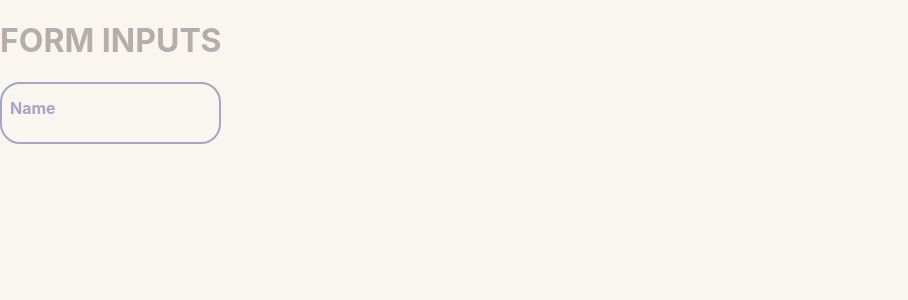
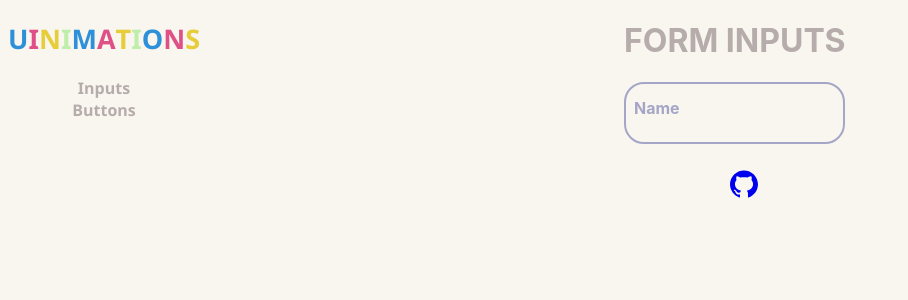
Before and after one commit to gisellen/uinimations, a React (Create React App) app: page /inputs in a window 1280 px wide. Shown: the top 300 px of the page, without its empty margins (0-908 px from the left). Built offline with nearby package versions, Linux system fonts and the light colour scheme.

Commit message:
Updated routes

```diff
--- a/src/App.js
+++ b/src/App.js
@@ -1,3 +1,4 @@
+import { Outlet } from "react-router-dom";
 import "./App.sass";
 import Footer from "./components/common/footer/Footer";
 import Sidebar from "./components/common/Sidebar/Sidebar";
@@ -11,10 +12,11 @@ function App() {
     <div className="App">
       <Sidebar />
       <div className="view">
-        <Home />
+        <Outlet />
+        <Footer />
       </div>
     </div>
-    <Footer />
+
     </>
   );
 }
--- a/src/App.sass
+++ b/src/App.sass
@@ -11,9 +11,10 @@ h1
 
 
 .view
+    margin-left: 26vh
+    padding: 0 40px
     width: 100%
     display: flex
     position: relative
     flex-direction: column
-    justify-content: center
     align-items: center
--- a/src/components/common/Sidebar/Sidebar.sass
+++ b/src/components/common/Sidebar/Sidebar.sass
@@ -1,5 +1,9 @@
 .sidebar
+    display: block
+    position: fixed
+    background-color: transparent
     width: 26vh
+    height: 99vh
 
 .header
     margin: 20px 8px
--- a/src/components/common/footer/Footer.sass
+++ b/src/components/common/footer/Footer.sass
@@ -1,5 +1,4 @@
 .footer
-    position: absolute
     bottom: 0
     height: 2.5rem
     display: flex
--- a/src/index.js
+++ b/src/index.js
@@ -9,17 +9,22 @@ import {
 import Root from './routes/root'
 import ErrorPage from './routes/error';
 import Input from './pages/Inputs'
+import Home from './pages/Home/Home';
 
 const router = createBrowserRouter([
   {
     path: "/",
     element: <Root />,
-    errorElement: <ErrorPage />
+    errorElement: <ErrorPage />,
+    children: [{
+      path:"/",
+      element: <Home/>
+    },{
+      path: "/inputs",
+      element: <Input />
+   }]
   },
-  {
-     path: "/inputs",
-     element: <Input />
-  }
+
 ]);
 
 const root = ReactDOM.createRoot(document.getElementById('root'));
--- a/src/routes/error.js
+++ b/src/routes/error.js
@@ -4,9 +4,18 @@ export default function ErrorPage(){
     const error = useRouteError()
     console.error(error)
     return (
-        <div id="error-page">
-            <p>An error occured?</p>
+        <div id="error-page" style={style}>
+            <p>An error occured</p>
             <p><small>maybe you clicked on a secret link or something</small></p>
+            <a href="/"><button>back to home</button></a>
         </div>
     )
 }
+
+const style ={
+    display: 'flex',
+    flexDirection: 'column',
+    justifyContent: 'center',
+    alignItems: 'center',
+    height: '100vh'
+}
```
